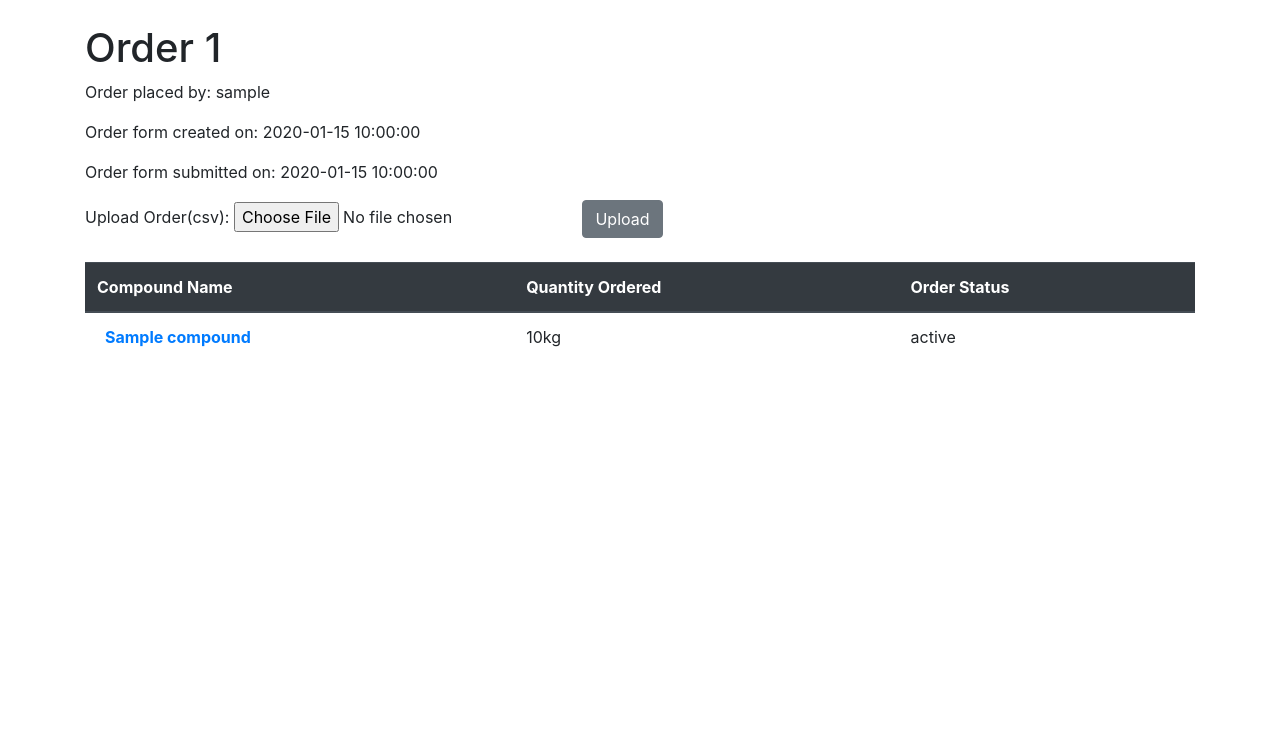
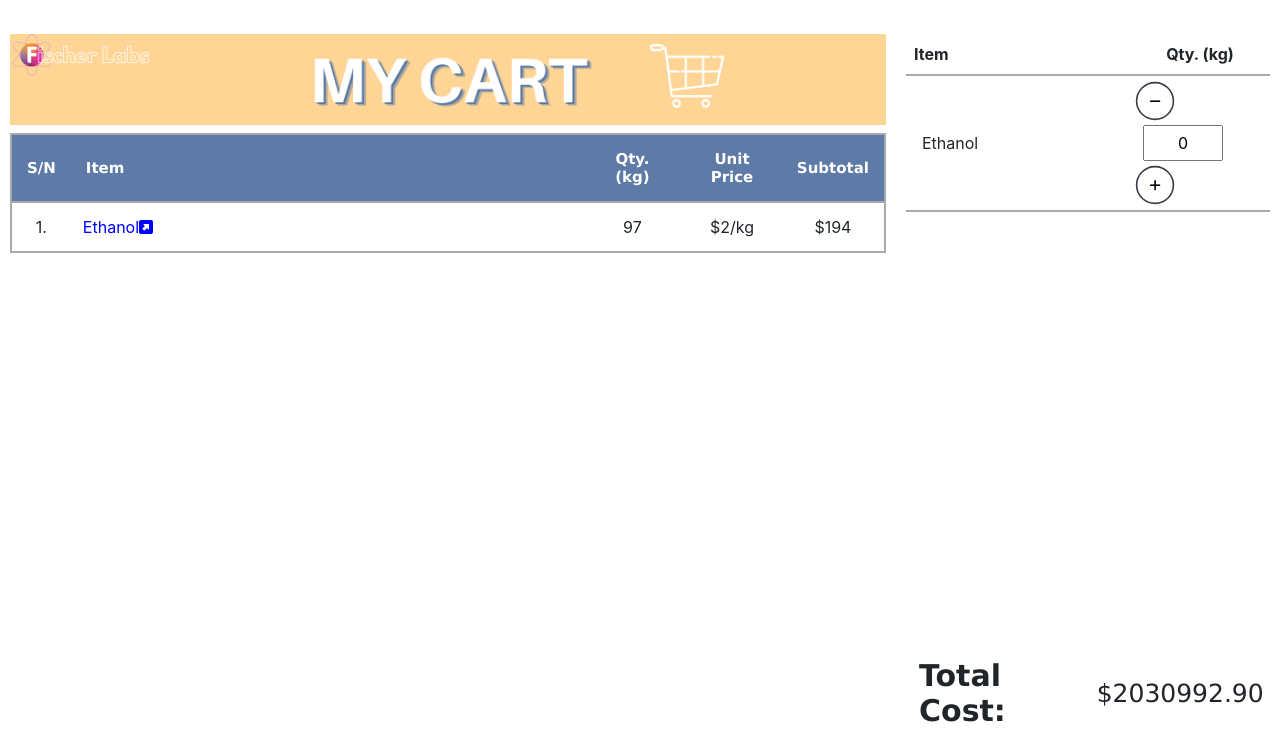
Before and after one commit to dvdg6566/fischerlabs, a Flask app: template templates/order.html in a window 1280 px wide. Shown: the part 56-800 px from the top of the page. Run offline with Flask 2, Linux system fonts and the light colour scheme; the template is opened without the code that fills it: most values are stand-ins (such as "Sample title", 1, 10 or a date in 2020); lists and menus that the app fills with data are empty; some libraries are stand-ins or nearby versions.

Commit message:
order page creation

```diff
--- /dev/null
+++ b/static/css/order.css
@@ -0,0 +1,195 @@
+.thintable{
+    padding: 5px !important;
+	text-align: center;
+	font-size: 16px;
+}
+
+.newuserinput{
+	width: 100%;
+	padding: 15px;
+	margin: 5px 0 22px 0;
+	display: inline-block;
+	border: none;
+	background: #f1f1f1;
+}
+
+.cm-line{
+	font-size: 3px;
+}
+
+form {
+	display: inline;
+}
+
+.CodeMirror {
+	font-family: Arial, monospace;
+	font-size: 14px;
+}
+
+* {
+  box-sizing: border-box;
+}
+
+.column1 {
+  float: left;
+  width: 70%;
+  padding: 10px;
+}
+
+.column2 {
+  float: left;
+  width: 30%;
+  padding: 10px;
+}
+
+/* Clear floats after the columns */
+.row:after {
+  content: "";
+  display: table;
+  clear: both;
+}
+
+.totalcost {
+  position: absolute;
+  bottom: 0px;
+  width: 29%; /*(this was hard coded in)*/
+}
+
+#totalcost-1 {
+  padding: 0.5em 0.4em;
+  margin-top: auto;
+  margin-bottom: auto;
+  font: bold 30px Verdana;
+}
+
+#totalcost-2 {
+  padding: 0.5em 0.5em;
+  margin-top: auto;
+  margin-bottom: auto;
+  font: 25px Verdana;
+  text-align: right;
+}
+
+table.orders {
+  border-collapse: collapse;
+  width: 100%;
+}
+
+th.item {
+  width: 60%;
+}
+
+.sn {
+  width: 5.5%;
+  text-align: center;
+}
+
+.order-qty, .unit-price, .subtotal {
+  width: 11.5%;
+  text-align: center;
+}
+
+th.sn, th.item, th.order-qty, th.unit-price, th.subtotal {
+  padding: 1em 1em;
+  margin-bottom: auto;
+  margin-top: auto;
+  background: #5e7aa7;
+  font: bold 15px Verdana;
+  color: white;
+}
+
+td.item, td.order-qty, td.unit-price, td.subtotal {
+  padding: 0.75em;
+  margin-bottom: auto;
+  margin-top: auto;
+}
+
+tr.orders:hover {
+  background-color: lightgrey;
+}
+
+tr.orders, tr.orders-1 {
+  border: 2px solid darkgrey;
+}
+
+.outgoing-link:link {
+  color: blue;
+}
+
+.outgoing-link:hover, a.outgoing-link:active{
+  cursor: pointer;
+  text-decoration:underline;
+}
+
+#increase, #decrease {
+  width: 3rem;
+  height: 3rem;
+  transform: scale(0.80);
+  background-color: transparent;
+  border: 2px solid #383c44;
+  color: 2px ;
+}
+
+#increase:hover, #decrease:hover {
+  background-color: lightgrey;
+}
+
+
+.plus-minus-input {
+  -webkit-align-items: center;
+  -ms-flex-align: center;
+  align-items: center;
+}
+
+.plus-minus-input .input-group-field {
+  text-align: center;
+  margin-left: 0.75rem;
+  margin-right: 0.75rem;
+  padding: 1rem;
+  width: 5rem;
+  height: 0.5rem;
+}
+
+.plus-minus-input {
+  float: right;
+  width: auto;
+}
+
+.plus-minus-input .input-group-field::-webkit-inner-spin-button,
+.plus-minus-input .input-group-field ::-webkit-outer-spin-button {
+  -webkit-appearance: none;
+  appearance: none;
+}
+
+.plus-minus-input .input-group-button .circle {
+  border-radius: 50%;
+}
+
+th.editorder-item, td.editorder-item {
+  padding: 0.5em 0.5em;
+  text-align: left;
+  width: 53%;
+  overflow: hidden;
+}
+
+#editorder-item {
+  padding: 0.5em 0.5em;
+  text-align: left;
+  text-overflow: ellipsis;
+  white-space: nowrap;
+  overflow: hidden;
+  width: 13em;
+}
+
+.editorder-qty {
+  padding: 0.5em 0.5em;
+  text-align: center;
+}
+
+th.editorder-qty {
+  width: 47%;
+}
+
+th.editorder, td.editorder {
+  border-bottom: 2px solid darkgrey;
+}
--- a/templates/order.html
+++ b/templates/order.html
@@ -12,9 +12,9 @@
 {% endwith %}
 {% block content %}
 
-<br>
+<br><link rel="stylesheet" href="{{ url_for('static', filename='css/order.css') }}">
 
-<div class="container">
+<!-- <div class="container">
 	<div class="container">
     	{% with messages = get_flashed_messages(with_categories=true) %}
     		{% if messages %}
@@ -70,6 +70,130 @@
 			{% endfor %}
 		</tbody>
 	</table>
+</div> -->
+
+<div class="row" style="width: 100%; margin-left:0px;">
+	<div class="column1">
+		<h1><img src="{{ url_for('static', filename='assets/order_header_narrow.png') }}" style="width:100%"></h1>
+  		<table class="orders">
+			<tr class="orders-1">
+				<th class="sn">
+					<a>S/N</a>
+				</th>
+				<th class="item">
+					<a>Item</a>
+				</th>
+				<th class="order-qty">
+					<a>Qty. (kg)</a>
+				</th>
+				<th class="unit-price">
+					<a>Unit Price</a>
+				</th>
+				<th class="subtotal">
+					<a>Subtotal</a>
+				</th>
+			</tr>
+			<tr class="orders">
+				<td class="sn">
+					<a>1.</a>
+				</td>
+				<td class="item">
+					<a href="/compound/ethanol" target="_blank" class="outgoing-link">Ethanol<i class="fas fa-external-link-square-alt" height=auto></i></a>
+				</td>
+				<td class="order-qty">
+					<a>97</a>
+				</td>
+				<td class="unit-price">
+					<a>$2/kg</a>
+				</td>
+				<td class="subtotal">
+					<a>$194</a>
+				</td>
+			</tr>
+  		</table>
+	</div>
+	<div class="column2" style="overflow: auto;">
+		<div>
+			<table class="editorder" style="width: 100%;">
+				<tr>
+					<th class="editorder-item editorder" style="width:53%">
+						<a>Item</a>
+					</th>
+					<th class="editorder-qty editorder">
+						<a>Qty. (kg)</a>
+					</th>
+				</tr>
+				<tr>
+					<td class="editorder-item editorder">
+						<div class="editorder-item" id="editorder-item">Ethanol</div>
+					</td>
+					<td class="editorder">
+						<div class="input-group plus-minus-input">
+	  						<div class="input-group-button">
+	  							<button type="button" class="button hollow circle" data-quantity="minus" data-field="quantity" id="decrease"><i class="fa fa-minus" aria-hidden="true"></i>
+								</button>
+							</div>
+							<input class="input-group-field" type="number" name="quantity" value="0">
+							<a class="input-group-button">
+								<button type="button" class="button hollow circle" data-quantity="plus" data-field="quantity" id="increase"><i class="fa fa-plus" aria-hidden="true"></i>
+								</button>
+							</a>
+							<script type="text/javascript">
+								jQuery(document).ready(function(){
+								// This button will increment the value
+									$('[data-quantity="plus"]').click(function(e){
+									// Stop acting like a button
+										e.preventDefault();
+									// Get the field name
+										fieldName = $(this).attr('data-field');
+									// Get its current value
+										var currentVal = parseInt($('input[name='+fieldName+']').val());
+									// If is not undefined
+										if (!isNaN(currentVal)) {
+										// Increment
+											$('input[name='+fieldName+']').val(currentVal + 1);
+										} else {
+											// Otherwise put a 0 there
+											$('input[name='+fieldName+']').val(0);
+										}
+									});
+							// This button will decrement the value till 0
+								$('[data-quantity="minus"]').click(function(e) {
+								// Stop acting like a button
+									e.preventDefault();
+								// Get the field name
+									fieldName = $(this).attr('data-field');
+								// Get its current value
+									var currentVal = parseInt($('input[name='+fieldName+']').val());
+								// If it isn't undefined or its greater than 0
+									if (!isNaN(currentVal) && currentVal > 0) {
+									// Decrement one
+										$('input[name='+fieldName+']').val(currentVal - 1);
+									} else {
+									// Otherwise put a 0 there
+										$('input[name='+fieldName+']').val(0);
+									}
+								});
+							});
+							</script>
+						</div>
+					</td>
+				</tr>
+			</table>
+		</div>
+		<div class="totalcost">
+			<table style="width: 100%">
+				<tr>
+					<th>
+						<p id="totalcost-1">Total Cost:</p>
+					</th>
+					<th style="width:auto">
+						<p id="totalcost-2">$2030992.90</p>
+					</th>
+				</tr>
+			</table>
+		</div>
+	</div>
 </div>
 
 {% endblock %}
```
Lines whose indentation alone changed are shown as unchanged.
